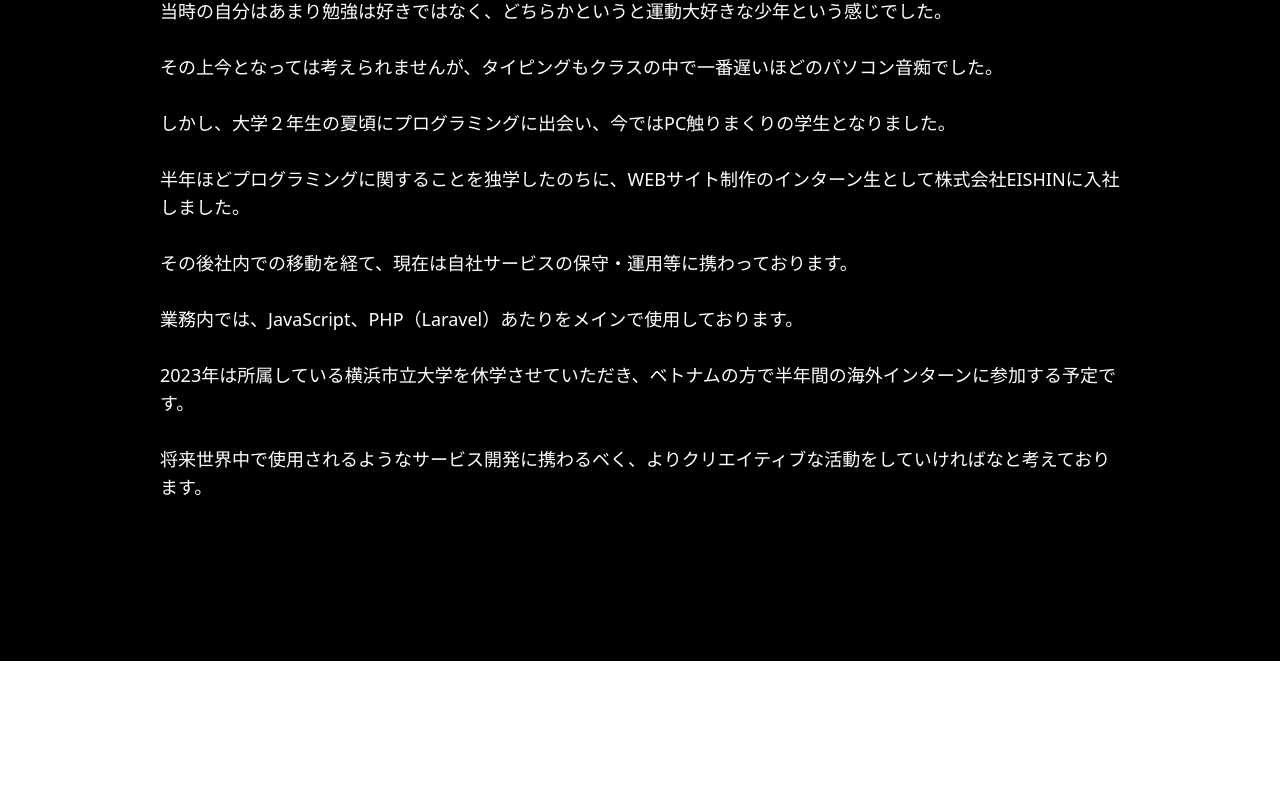
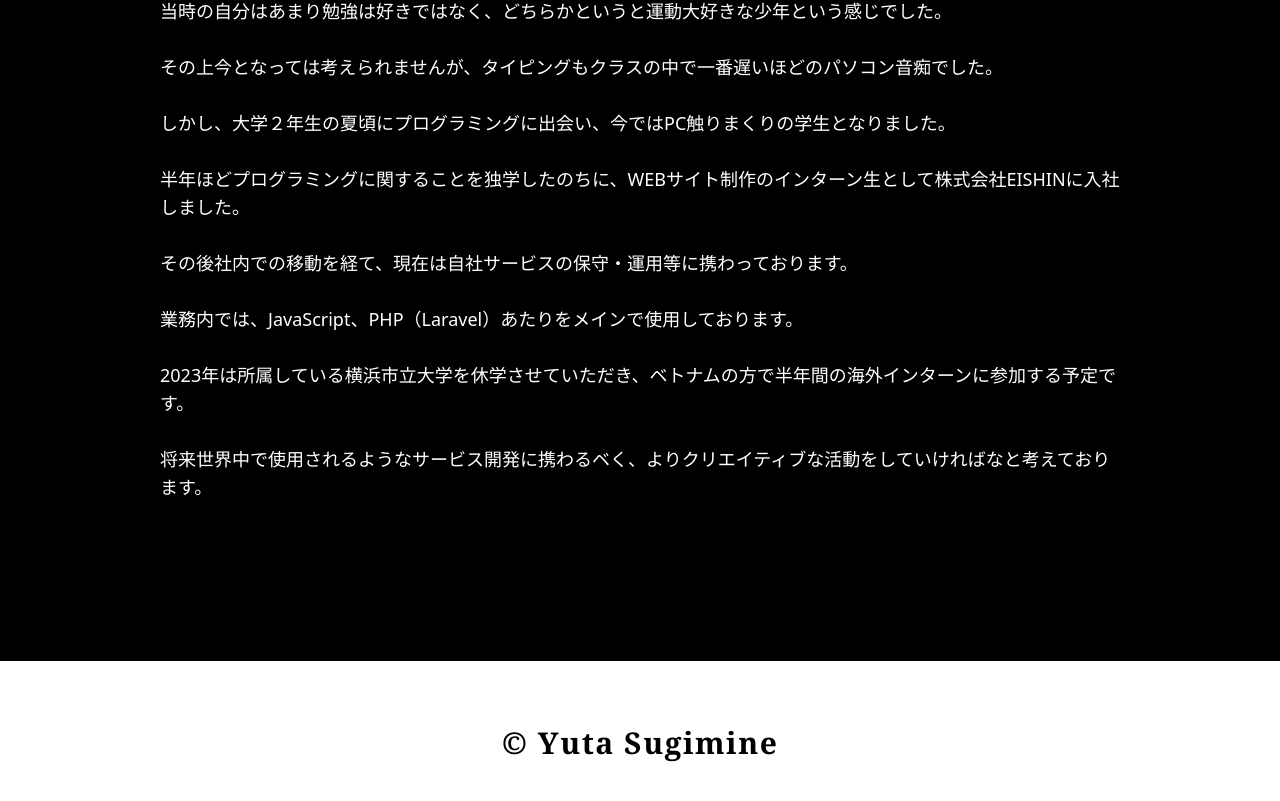
Before and after one commit to yuta-2001/blog-with-microcms, a Next.js app: page /profile in a window 1280 px wide. Shown: the part 1667-2468 px from the top of the page. Before the commit the page ends 2328 px from the top, so only its background shows below. Built offline with nearby package versions, Linux system fonts and the light colour scheme.

Commit message:
フッター作成

```diff
--- a/components/footer.js
+++ b/components/footer.js
@@ -1,3 +1,9 @@
 export default function Footer () {
-
+	return (
+		<footer className="bg-white text-center py-16">
+			<small className="text-black font-bold font-serif text-3xl tracking-wider">
+				&copy; Yuta Sugimine
+			</small>
+		</footer>
+	);
 }
--- a/components/layout.js
+++ b/components/layout.js
@@ -13,6 +13,7 @@ export default function Layout({ children, title="MINETECH" }) {
 			<main>
 				{children}
 			</main>
+
 			<Footer />
 		</div>
 	)
```
